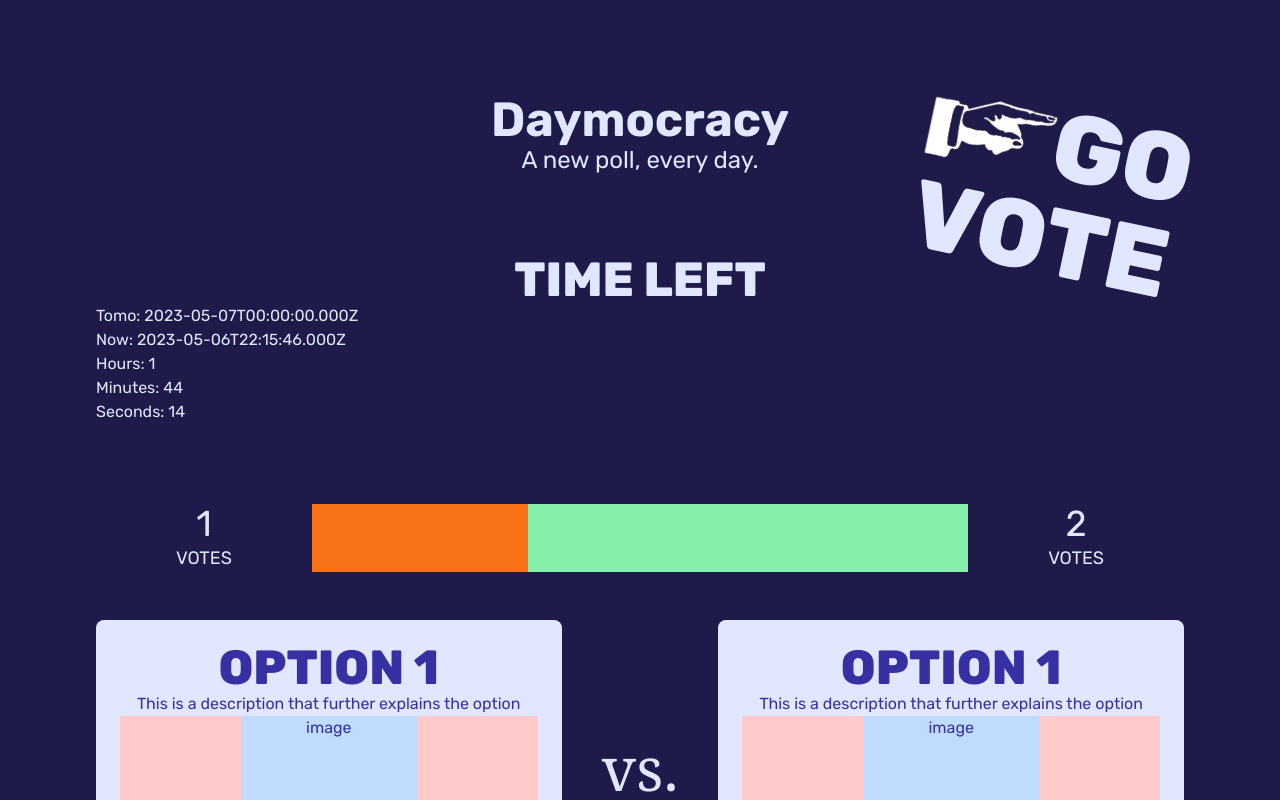
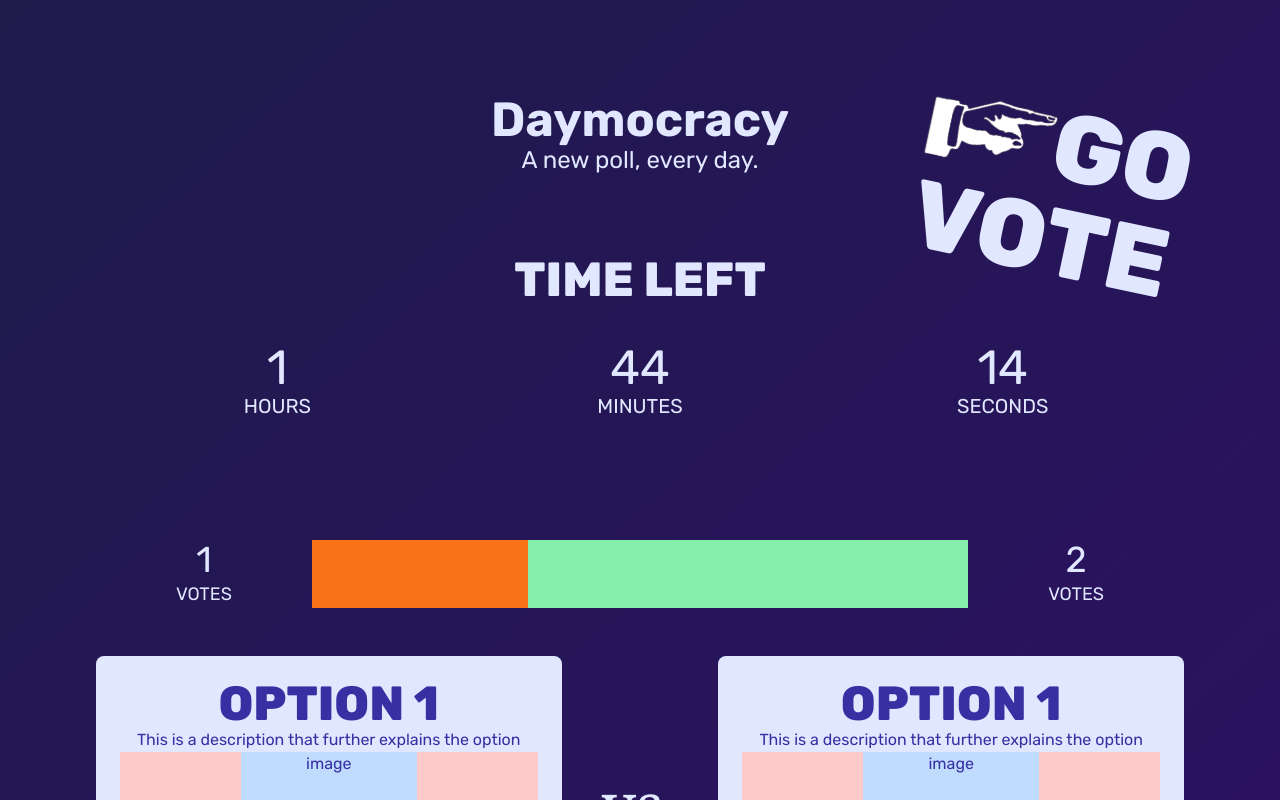
Before and after one commit to bennettdams/daymocracy, a Next.js app: page / in a window 1280 px wide. Shown: the top 800 px of the page. Built offline with nearby package versions, Linux system fonts and the light colour scheme.

Commit message:
Show time left for poll

```diff
--- a/package.json
+++ b/package.json
@@ -25,6 +25,7 @@
     "postcss": "8.4.23",
     "react": "18.2.0",
     "react-dom": "18.2.0",
+    "server-only": "^0.0.1",
     "tailwindcss": "3.3.2",
     "typescript": "5.0.4"
   },
--- a/src/app/Timer.tsx
+++ b/src/app/Timer.tsx
@@ -3,10 +3,13 @@
 import differenceInHours from 'date-fns/differenceInHours'
 import differenceInMinutes from 'date-fns/differenceInMinutes'
 import differenceInSeconds from 'date-fns/differenceInSeconds'
-import startOfTomorrow from 'date-fns/startOfTomorrow'
 import { useEffect, useState } from 'react'
 
-export function Clock(): JSX.Element {
+export function Timer({
+  startOfTomorrowUTC,
+}: {
+  startOfTomorrowUTC: Date
+}): JSX.Element {
   /** Initialized with null to prevent hydration errors. */
   const [now, setNow] = useState<Date | null>(null)
 
@@ -17,24 +20,45 @@ export function Clock(): JSX.Element {
 
     if (!now) tick()
 
-    let id = setInterval(tick, 1_000)
+    const intervalId = setInterval(tick, 1_000)
 
-    return () => clearInterval(id)
+    return () => clearInterval(intervalId)
   }, [])
 
-  return !now ? <></> : <Diff now={now} />
+  return !now ? (
+    <></>
+  ) : (
+    <Diff now={now} startOfTomorrowUTC={startOfTomorrowUTC} />
+  )
 }
 
-function Diff({ now }: { now: Date }): JSX.Element {
-  const tomorrow = startOfTomorrow()
+function Diff({
+  now,
+  startOfTomorrowUTC,
+}: {
+  now: Date
+  startOfTomorrowUTC: Date
+}): JSX.Element {
+  const hoursLeft = differenceInHours(startOfTomorrowUTC, now)
+  const minutesLeft = differenceInMinutes(startOfTomorrowUTC, now) % 60
+  const secondsLeft = differenceInSeconds(startOfTomorrowUTC, now) % 60
 
   return (
-    <div>
-      <p>Tomo: {tomorrow.toISOString()}</p>
-      <p>Now: {now.toISOString()}</p>
-      <p>Hours: {differenceInHours(tomorrow, now)}</p>
-      <p>Minutes: {differenceInMinutes(tomorrow, now) % 60}</p>
-      <p>Seconds: {differenceInSeconds(tomorrow, now) % 60}</p>
+    <div className="flex py-10 text-center">
+      <div className="flex flex-1 flex-col">
+        <p className="text-5xl">{hoursLeft}</p>
+        <p className="text-xl uppercase">hours</p>
+      </div>
+
+      <div className="flex flex-1 flex-col">
+        <p className="text-5xl">{minutesLeft}</p>
+        <p className="text-xl uppercase">minutes</p>
+      </div>
+
+      <div className="flex flex-1 flex-col">
+        <p className="text-5xl">{secondsLeft}</p>
+        <p className="text-xl uppercase">seconds</p>
+      </div>
     </div>
   )
 }
--- a/src/app/layout.tsx
+++ b/src/app/layout.tsx
@@ -16,7 +16,7 @@ export default function RootLayout({
   return (
     <html lang="en">
       <body
-        className={`container mx-auto min-h-screen bg-indigo-950 p-10 text-indigo-100 lg:p-24 ${rubikFont.className}`}
+        className={`container mx-auto min-h-screen bg-gradient-to-br from-indigo-950 to-violet-950 p-10 text-indigo-100 lg:p-24 ${rubikFont.className}`}
       >
         {children}
       </body>
--- a/src/app/page.tsx
+++ b/src/app/page.tsx
@@ -1,9 +1,11 @@
 import { Title } from '@/components/Title'
+import { getStartOfTomorrowUTC } from '@/lib/server-utils'
 import Image from 'next/image'
 import handImage from '../../public/assets/hand.png'
-import { Clock as Timer } from './Timer'
+import { Timer } from './Timer'
 
 export default function Home(): JSX.Element {
+  const startOfTomorrowUTC = getStartOfTomorrowUTC()
   return (
     // `relative` is need because `GoVote` is positioned absolute
     <main className="relative">
@@ -16,7 +18,7 @@ export default function Home(): JSX.Element {
       </div>
 
       <div className="mt-10 lg:mt-20">
-        <TimeLeft />
+        <TimeLeft startOfTomorrowUTC={startOfTomorrowUTC} />
       </div>
 
       <div className="mt-10 lg:mt-20">
@@ -119,12 +121,16 @@ function GoVote(): JSX.Element {
   )
 }
 
-function TimeLeft(): JSX.Element {
+function TimeLeft({
+  startOfTomorrowUTC,
+}: {
+  startOfTomorrowUTC: Date
+}): JSX.Element {
   return (
     <div>
       <Title>time left</Title>
 
-      <Timer />
+      <Timer startOfTomorrowUTC={startOfTomorrowUTC} />
     </div>
   )
 }
--- /dev/null
+++ b/src/lib/server-utils.ts
@@ -0,0 +1,7 @@
+import startOfTomorrow from 'date-fns/startOfTomorrow'
+import 'server-only'
+
+/** Runs on the server as we assume it brings a UTC date. */
+export function getStartOfTomorrowUTC(): Date {
+  return startOfTomorrow()
+}
```
Also changed, not shown: 2 other files (tests, documents, lock files or other folders).
